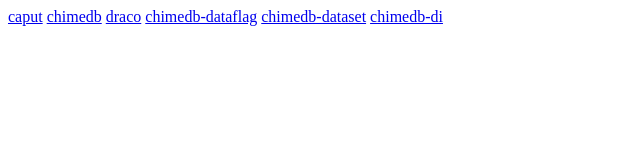
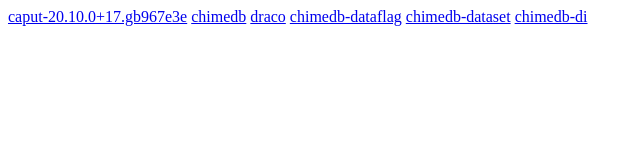
Before and after one commit to chime-experiment/pypi-server, a plain HTML site: page simple/index.html in a window 1280 px wide. Shown: the whole page, without its empty margins (0-643 px from the left). Drawn offline with Linux system fonts and the light colour scheme.

Commit message:
feat: add caput version to link

```diff
--- a/simple/index.html
+++ b/simple/index.html
@@ -1,7 +1,7 @@
 <!DOCTYPE html>
 <html>
     <body>
-        <a href="/caput/">caput</a>
+        <a href="/caput/">caput-20.10.0+17.gb967e3e</a>
         <!-- <a href="/chimedb-config/">chimedb-config</a> still private -->
         <a href="/chimedb/">chimedb</a>
         <a href="/draco/">draco</a>
```
